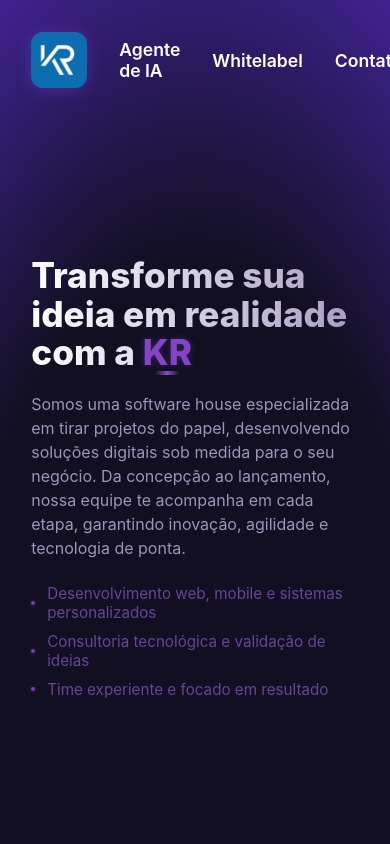
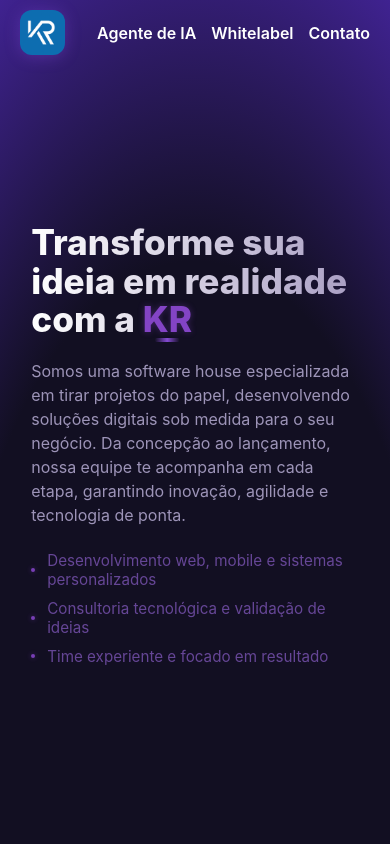
Before and after one commit to caiua0800/kr_devmello_website, a React (Create React App) app: page / in a window 390 px wide. Shown: the top 844 px of the page. Built offline with nearby package versions, Linux system fonts and the light colour scheme.

Commit message:
atualize o header

```diff
--- a/src/components/Header/Header.module.css
+++ b/src/components/Header/Header.module.css
@@ -44,3 +44,25 @@
   background: none;
   box-shadow: none;
 }
+
+@media (max-width: 500px) {
+  .header {
+    padding: 10px 20px 0px 20px;
+  }
+
+  .logoImg{
+    width: 45px;
+    height: 45px;
+  }
+
+  nav {
+    display: flex;
+    gap: 15px;
+    justify-content: center;
+  }
+
+  nav a {
+    margin-left: 0;
+    font-size: 1rem;
+  }
+}
```
Also changed, not shown: 1 other file (tests, documents, lock files or other folders).
